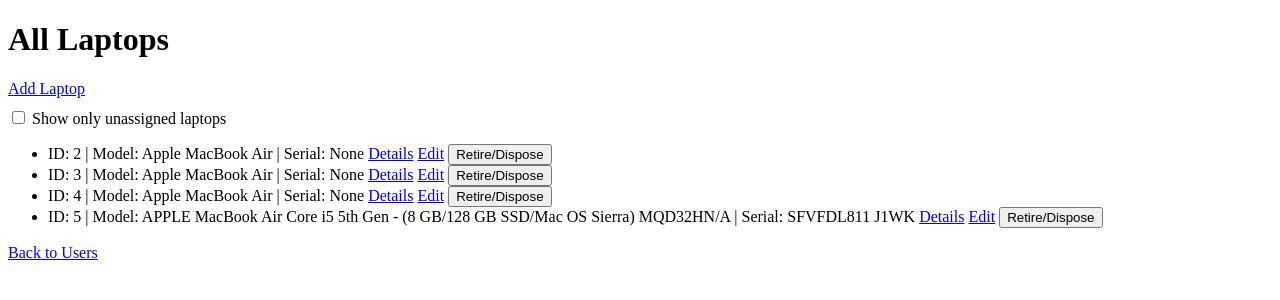
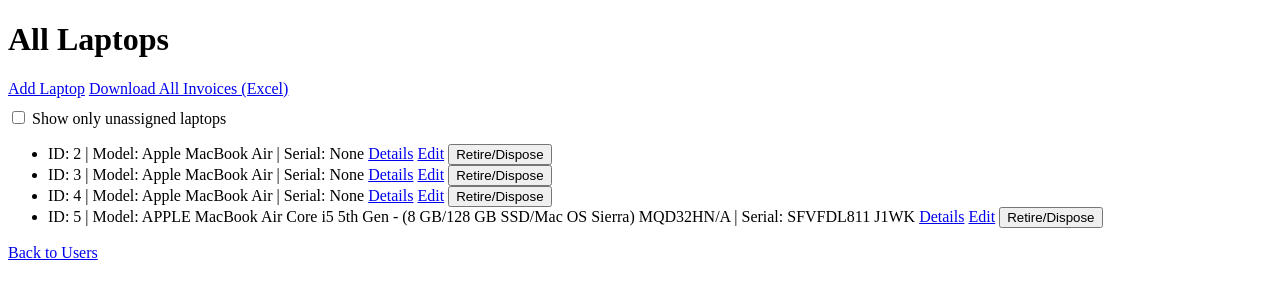
Before and after one commit to RishabhSpark/asset-management, a Flask app: page /laptops in a window 1280 px wide. Shown: the top 300 px of the page. Run offline with Flask 3, Linux system fonts and the light colour scheme.

Commit message:
download invoices

```diff
--- a/app/main.py
+++ b/app/main.py
@@ -2,11 +2,12 @@ import sys
 import os
 sys.path.append(os.path.abspath(os.path.join(os.path.dirname(__file__), '..')))
 
-from flask import Flask, render_template, request, redirect, url_for
+from flask import Flask, render_template, request, redirect, url_for, send_file
 from db.crud import create_user, get_all_users, get_user_by_id, update_user, delete_user, assign_laptop_to_user, get_assignments_for_user, get_assignments_for_laptop, unassign_laptop
-from db.database import SessionLocal, LaptopItem, LaptopAssignment, User
+from db.database import SessionLocal, LaptopItem, LaptopAssignment, User, LaptopInvoice
 from sqlalchemy.orm import joinedload
 from datetime import datetime
+import pandas as pd
 
 app = Flask(__name__)
 
@@ -283,5 +284,45 @@ def replace_device(assignment_id):
     session.close()
     return render_template("replace_device.html", assignment=assignment, unassigned_laptops=unassigned_laptops, error=error)
 
+@app.route("/download_invoices")
+def download_invoices():
+    session = SessionLocal()
+    invoices = session.query(LaptopInvoice).all()
+    data = []
+    for invoice in invoices:
+        for item in invoice.items:
+            row = {
+                'Invoice Number': invoice.invoice_number,
+                'Order Date': invoice.order_date,
+                'Invoice Date': invoice.invoice_date,
+                'Order Number': invoice.order_number,
+                'Supplier Name': invoice.supplier_name,
+                'Laptop Model': item.laptop_model,
+                'Processor': item.processor,
+                'RAM': item.ram,
+                'Storage': item.storage,
+                'Color': item.model_color,
+                'Screen Size': item.screen_size,
+                'OS': item.laptop_os,
+                'OS Version': item.laptop_os_version,
+                'Serial Number': item.laptop_serial_number,
+                'Warranty Duration': item.warranty_duration,
+                'Price': item.laptop_price,
+                'Created At': item.created_at,
+                'Warranty Expiry': item.warranty_expiry,
+                'Is Retired': item.is_retired
+            }
+            data.append(row)
+    session.close()
+    import os
+    import pandas as pd
+    # Ensure output/assets directory exists
+    output_dir = os.path.join(os.path.dirname(__file__), '..', 'output', 'assets')
+    os.makedirs(output_dir, exist_ok=True)
+    file_path = os.path.join(output_dir, "laptop_invoices_download.xlsx")
+    df = pd.DataFrame(data)
+    df.to_excel(file_path, index=False)
+    return send_file(file_path, as_attachment=True)
+
 if __name__ == "__main__":
     app.run(debug=True)
--- a/app/templates/laptops.html
+++ b/app/templates/laptops.html
@@ -6,6 +6,7 @@
 <body>
     <h1>All Laptops</h1>
     <a href="{{ url_for('add_laptop') }}">Add Laptop</a>
+    <a href="{{ url_for('download_invoices') }}">Download All Invoices (Excel)</a>
     <form method="get" action="{{ url_for('list_laptops') }}" style="margin-top:10px;">
         <label><input type="checkbox" name="unassigned" value="1" {% if show_unassigned %}checked{% endif %} onchange="this.form.submit()"> Show only unassigned laptops</label>
     </form>
```
Also changed, not shown: 1 other file.
